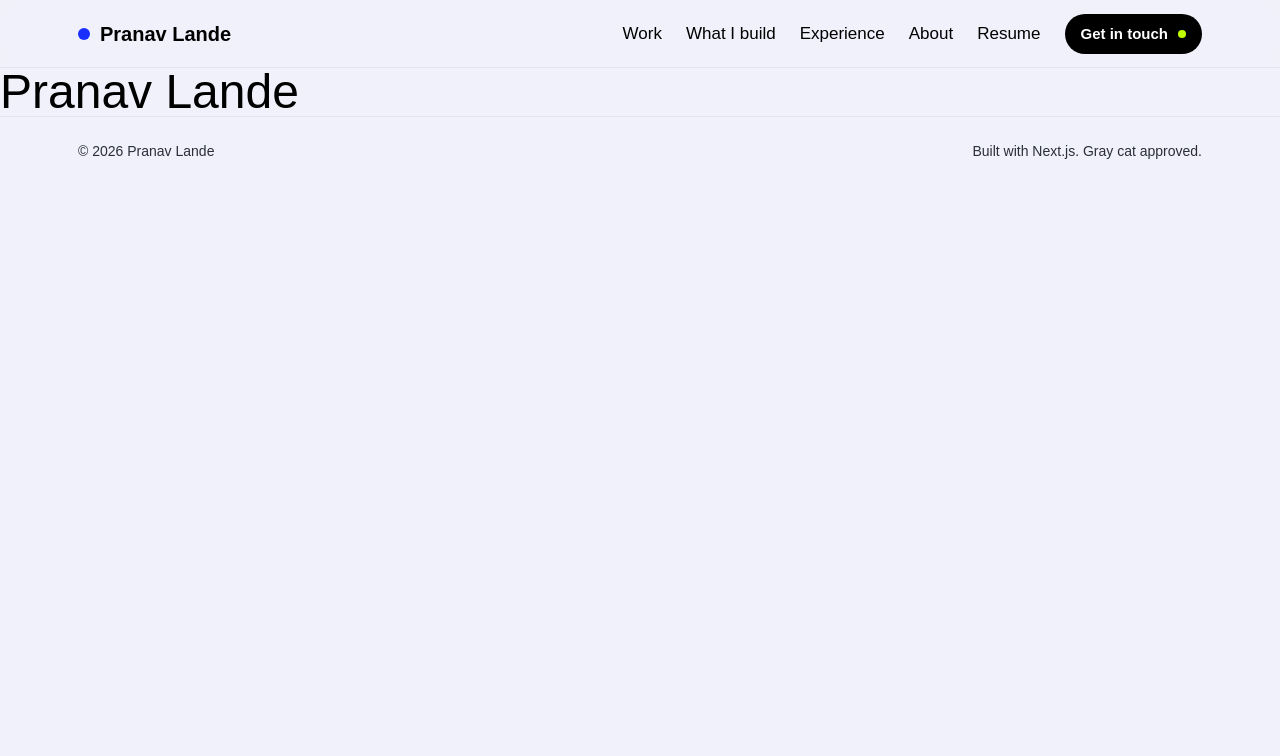
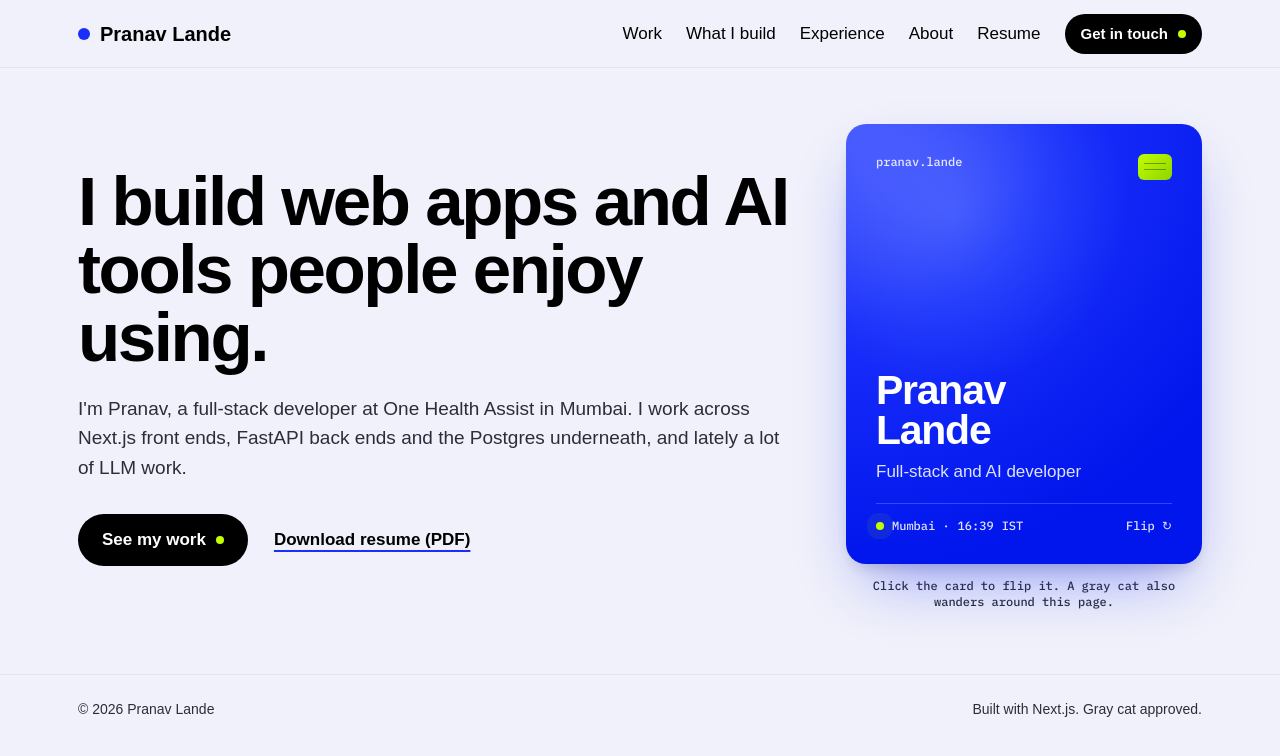
Before and after one commit to pranoww/portfolio, a Next.js app: page / in a window 1280 px wide. Shown: the top 756 px of the page. Built offline with nearby package versions, Linux system fonts and the light colour scheme; a web font is replaced by a local one.

Commit message:
feat: hero section with 3D flip business card

```diff
--- a/src/app/page.js
+++ b/src/app/page.js
@@ -1,4 +1,10 @@
 // Home page: renders every section of the portfolio in order
+import HeroSection from "@/components/hero/HeroSection";
+
 export default function HomePage() {
-  return <main id="top"><h1 className="font-display text-5xl">Pranav Lande</h1></main>;
+  return (
+    <main id="top">
+      <HeroSection />
+    </main>
+  );
 }
--- /dev/null
+++ b/src/components/hero/BusinessCard.jsx
@@ -0,0 +1,115 @@
+// Hero business card: tilts toward the cursor with a moving shine, flips in 3D to show details, shows live Mumbai time
+"use client";
+import { useEffect, useRef, useState } from "react";
+import { hero, profile } from "@/content/siteContent";
+
+const cardFaceClassName =
+  "absolute inset-0 flex flex-col overflow-hidden rounded-[20px] p-5 text-white backface-hidden shadow-[0_30px_60px_-20px_rgba(26,47,251,.45),0_10px_20px_-10px_rgba(0,0,0,.25)] sm:p-[30px] " +
+  "after:pointer-events-none after:absolute after:inset-0 after:rounded-[inherit] after:mix-blend-soft-light after:bg-[radial-gradient(320px_circle_at_var(--shine-x,30%)_var(--shine-y,20%),rgba(255,255,255,.55),transparent_55%)]";
+
+const mumbaiTimeFormat = new Intl.DateTimeFormat("en-GB", { hour: "2-digit", minute: "2-digit", timeZone: profile.timeZone });
+
+export default function BusinessCard() {
+  const cardRef = useRef(null);
+  const [isFlipped, setIsFlipped] = useState(false);
+  const [mumbaiTime, setMumbaiTime] = useState("--:--");
+
+  useEffect(() => {
+    const updateMumbaiTime = () => setMumbaiTime(mumbaiTimeFormat.format(new Date()));
+    updateMumbaiTime();
+    const clockInterval = setInterval(updateMumbaiTime, 15_000);
+    return () => clearInterval(clockInterval);
+  }, []);
+
+  function handleCardClick(event) {
+    if (!event.target.closest("a")) setIsFlipped(!isFlipped);
+  }
+
+  function handleCardKeyDown(event) {
+    if ((event.key === "Enter" || event.key === " ") && !event.target.closest("a")) {
+      event.preventDefault();
+      setIsFlipped(!isFlipped);
+    }
+  }
+
+  function handlePointerMove(event) {
+    if (event.pointerType !== "mouse") return;
+    const card = cardRef.current;
+    const bounds = card.getBoundingClientRect();
+    const horizontal = (event.clientX - bounds.left) / bounds.width;
+    const vertical = (event.clientY - bounds.top) / bounds.height;
+    card.style.transform = `rotateX(${((0.5 - vertical) * 14).toFixed(2)}deg) rotateY(${((horizontal - 0.5) * 18).toFixed(2)}deg)`;
+    card.style.setProperty("--shine-x", `${(isFlipped ? 1 - horizontal : horizontal) * 100}%`);
+    card.style.setProperty("--shine-y", `${vertical * 100}%`);
+  }
+
+  function handlePointerLeave() {
+    cardRef.current.style.transform = "";
+  }
+
+  return (
+    <div className="w-full min-w-0 self-center perspective-[1200px] max-md:max-w-[460px]">
+      <div
+        ref={cardRef}
+        role="button"
+        tabIndex={0}
+        aria-pressed={isFlipped}
+        aria-label="Business card. Press to flip for details."
+        onClick={handleCardClick}
+        onKeyDown={handleCardKeyDown}
+        onPointerMove={handlePointerMove}
+        onPointerLeave={handlePointerLeave}
+        className="relative h-[380px] w-full cursor-pointer rounded-[20px] transform-3d transition-transform duration-150 ease-out sm:h-[440px]"
+      >
+        <div className={`absolute inset-0 transform-3d transition-transform duration-[900ms] ease-[cubic-bezier(.65,0,.35,1)] ${isFlipped ? "rotate-y-180" : ""}`}>
+          <div className={`${cardFaceClassName} bg-[radial-gradient(130%_100%_at_0%_0%,#4054ff_0%,var(--blue)_45%,var(--blue-d)_100%)]`}>
+            <div className="flex items-start justify-between">
+              <span className="font-mono text-xs text-[#dfe3ff]">{profile.handle}</span>
+              <span aria-hidden="true" className="relative h-[26px] w-[34px] rounded-md bg-[linear-gradient(135deg,var(--lime),#8fd400)] before:absolute before:inset-x-1.5 before:top-[9px] before:h-px before:bg-black/35 after:absolute after:inset-x-1.5 after:top-[15px] after:h-px after:bg-black/35" />
+            </div>
+            <p className="mt-auto font-display text-[clamp(34px,3.2vw,48px)] font-semibold leading-[.98] tracking-[-0.03em]">
+              Pranav<br />Lande
+            </p>
+            <p className="mt-2 text-[#dfe3ff]">{profile.role}</p>
+            <div className="mt-[18px] flex items-center justify-between border-t border-white/20 pt-3.5 font-mono text-xs text-[#dfe3ff]">
+              <span className="inline-flex items-center gap-2">
+                <span aria-hidden="true" className="size-2 animate-[pulse-lime_2s_ease-out_infinite] rounded-full bg-lime" />
+                {profile.location} · <span data-testid="mumbai-clock">{mumbaiTime}</span> IST
+              </span>
+              <span>Flip ↻</span>
+            </div>
+          </div>
+
+          <div className={`${cardFaceClassName} rotate-y-180 bg-ink`}>
+            <dl className="mt-2 grid grid-cols-[auto_1fr] gap-x-[18px] gap-y-4 text-[15px] sm:gap-y-[18px] sm:text-base">
+              {hero.cardDetails.map(detail => (
+                <div key={detail.label} className="contents">
+                  <dt className="pt-[3px] font-mono text-xs text-lime">{detail.label}</dt>
+                  <dd className="text-line">{detail.value}</dd>
+                </div>
+              ))}
+            </dl>
+            <div className="mt-auto flex flex-wrap gap-2">
+              {[
+                { label: "GitHub", href: profile.githubUrl },
+                { label: "LinkedIn", href: profile.linkedinUrl },
+                { label: "Resume", href: profile.resumePath, download: true },
+              ].map(link => (
+                <a
+                  key={link.label}
+                  href={link.href}
+                  download={link.download}
+                  {...(link.href.startsWith("http") && { target: "_blank", rel: "noreferrer" })}
+                  className="relative z-10 rounded-full bg-white/10 px-3 py-[7px] font-mono text-xs text-white transition-colors hover:bg-lime hover:text-ink"
+                >
+                  {link.label}
+                </a>
+              ))}
+            </div>
+          </div>
+        </div>
+      </div>
+      <p className="mt-3.5 text-center font-mono text-xs text-ink-2">{hero.cardHint}</p>
+    </div>
+  );
+}
--- /dev/null
+++ b/src/components/hero/HeroSection.jsx
@@ -0,0 +1,26 @@
+// First screen: headline, short intro, main actions and the flip business card
+import BusinessCard from "@/components/hero/BusinessCard";
+import PillButton from "@/components/ui/PillButton";
+import TextLink from "@/components/ui/TextLink";
+import RevealOnScroll from "@/components/ui/RevealOnScroll";
+import { hero, profile } from "@/content/siteContent";
+
+export default function HeroSection() {
+  return (
+    <section className="pb-14 pt-9 md:pb-16 md:pt-14">
+      <div className="mx-auto grid max-w-[1180px] items-center gap-10 px-4 sm:px-7 md:grid-cols-[8fr_4fr] md:gap-14 [&>*]:min-w-0">
+        <RevealOnScroll>
+          <h1 className="font-display text-[clamp(40px,5.4vw,78px)] font-semibold leading-[.98] tracking-[-0.035em]">{hero.headline}</h1>
+          <p className="mt-[22px] text-lg text-ink-2 md:text-[19px]">{hero.intro}</p>
+          <div className="mt-8 flex flex-wrap items-center gap-x-[26px] gap-y-4">
+            <PillButton href="#work">See my work</PillButton>
+            <TextLink href={profile.resumePath} download>Download resume (PDF)</TextLink>
+          </div>
+        </RevealOnScroll>
+        <RevealOnScroll>
+          <BusinessCard />
+        </RevealOnScroll>
+      </div>
+    </section>
+  );
+}
```
Also changed, not shown: 1 other file (tests, documents, lock files or other folders).
